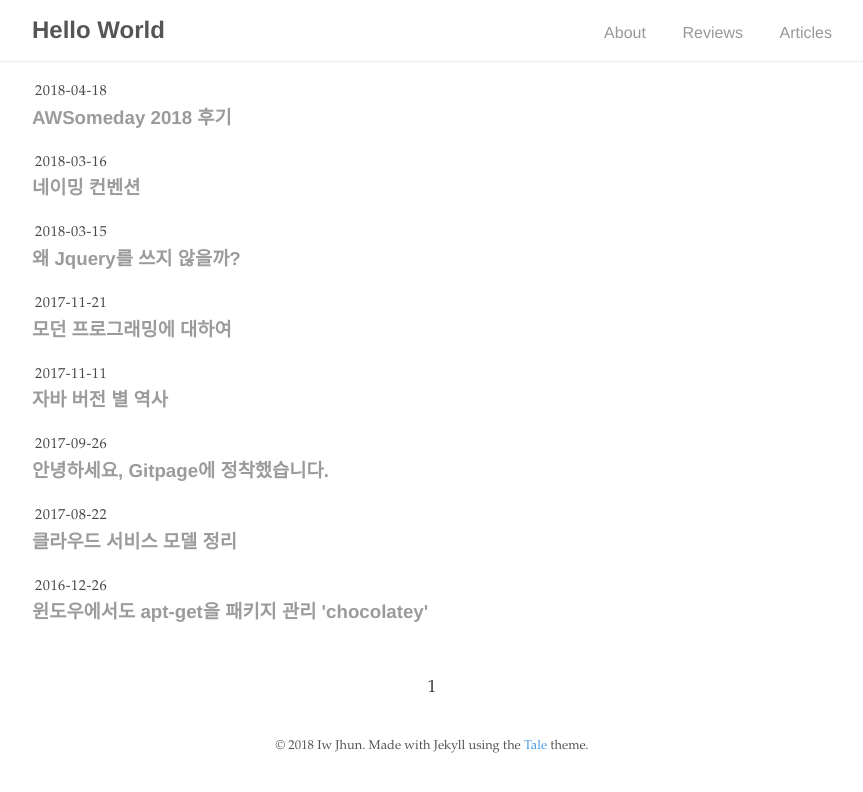
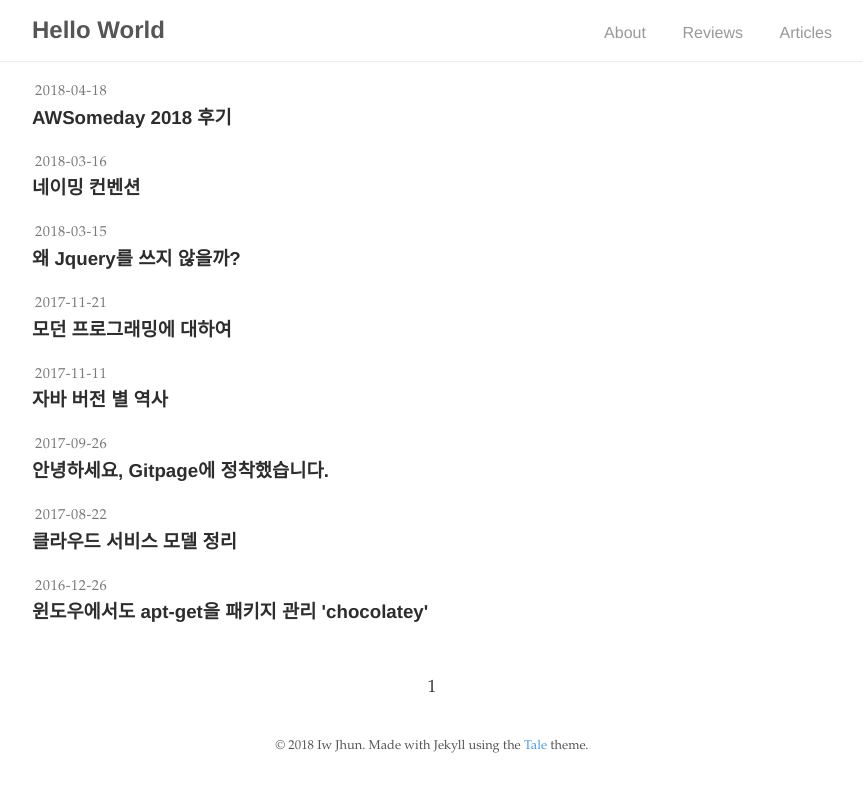
Before and after one commit to glqdlt/glqdlt.github.io, a Jekyll site: the page built from index.html, in a window 1280 px wide. Shown: the top 792 px of the page, without its empty margins (208-1071 px from the left). Built offline with Jekyll 4.4.1, drawn with Linux system fonts in a browser that asks for light colours; the list of posts is cut into pages by our own code.

Commit message:
update : color 수정

```diff
--- a/_sass/_catalogue.scss
+++ b/_sass/_catalogue.scss
@@ -19,12 +19,13 @@
   }
 
   &-link{
-    text-decoration: none; color:rgb(155, 155, 155);
+    text-decoration: none;
+    color:rgb(45, 45, 45);
   }
 
   &-time {
     padding-left: 3px;
-    color: rgb(70, 70, 70);
+    color: rgb(120, 120, 120);
     font-family: $palatino;
     letter-spacing: .5px;
     font-size: .9rem;
```
